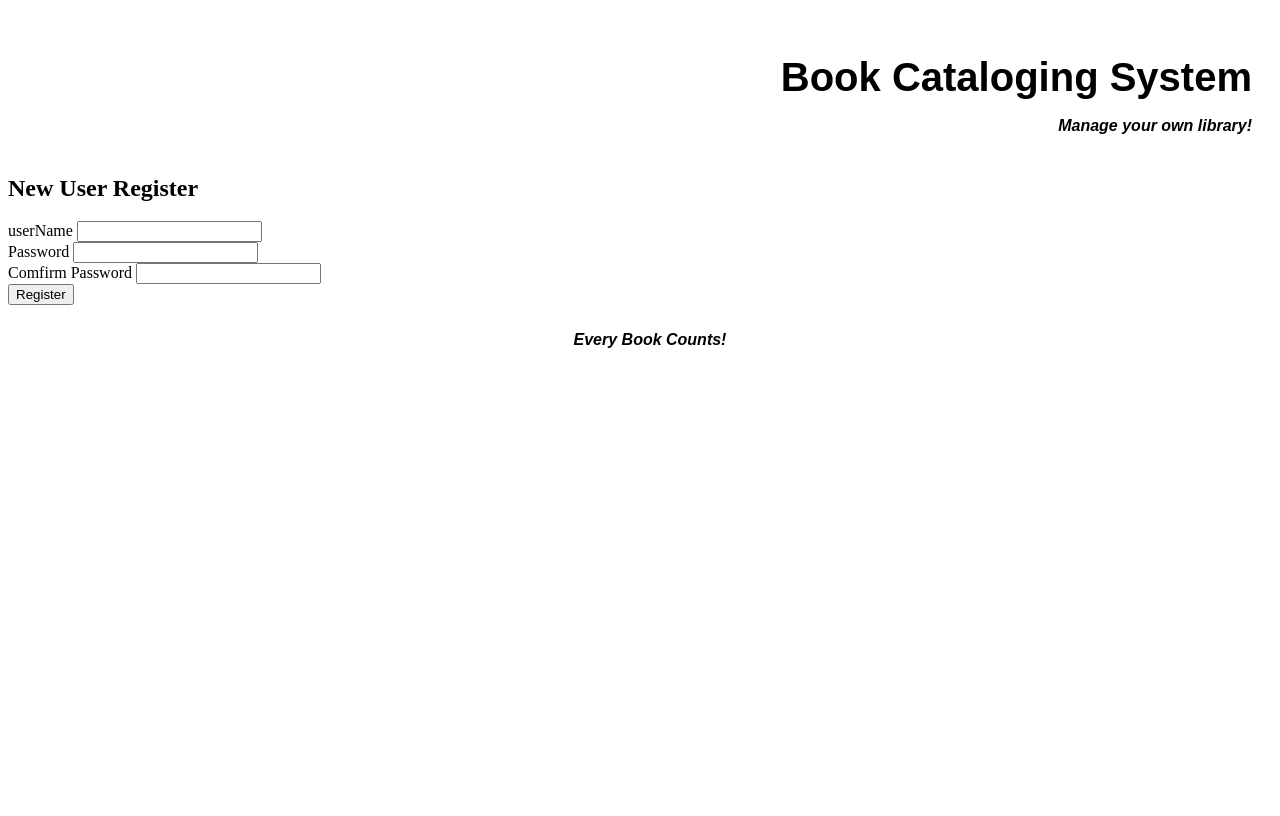
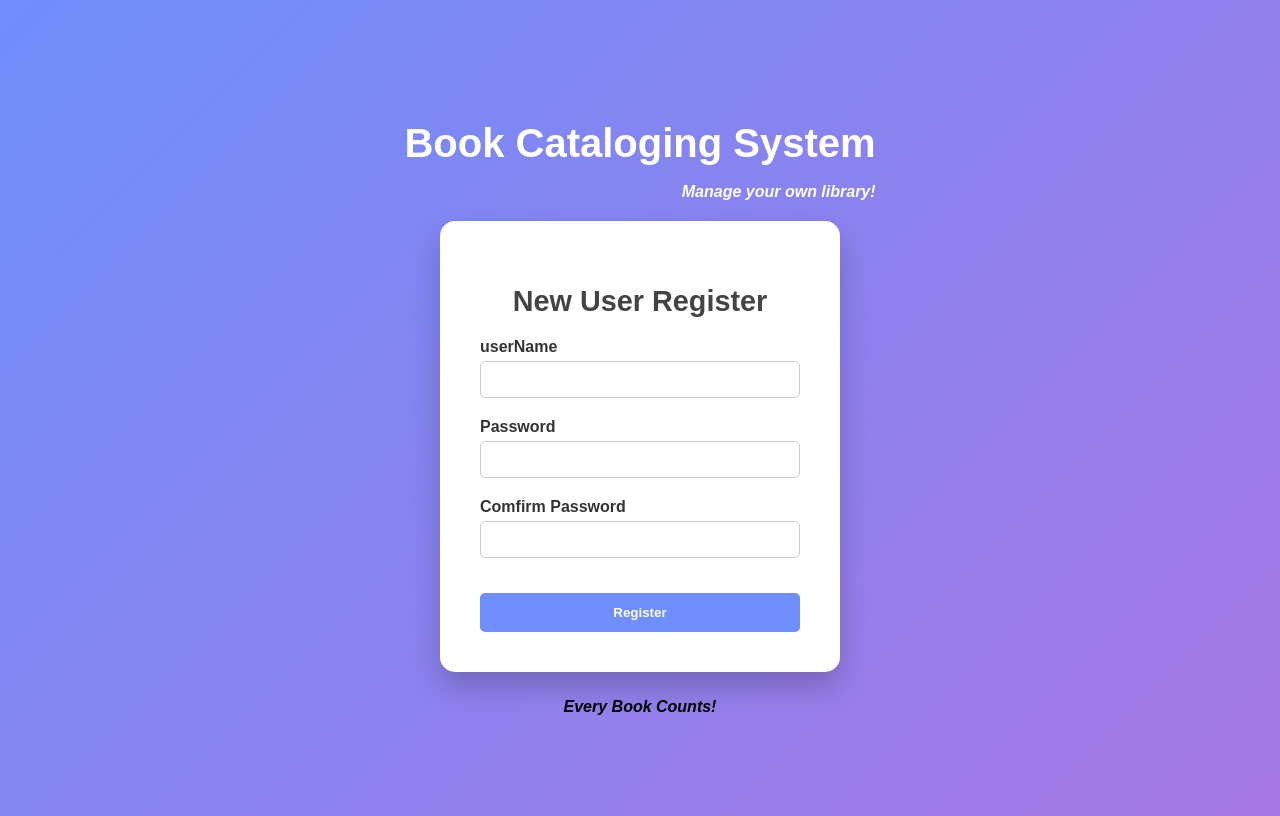
Before and after one commit to DanielDeng411/Book-Catalogue-System, a PHP site: template pages/register.php in a window 1280 px wide. Before the commit the page ends 348 px from the top, so only its background shows below. Run offline with PHP 8.4, Linux system fonts and the light colour scheme; the template is opened without the code that fills it, so the values that code supplies are empty.

Commit message:
Update register.css

```diff
--- a/styles/register.css
+++ b/styles/register.css
@@ -0,0 +1,67 @@
+
+* {
+    box-sizing: border-box;
+    font-family: Arial, sans-serif;
+}
+body {
+    display: flex;
+    justify-content: center;
+    align-items: center;
+    min-height: 100vh;
+    flex-direction: column;
+    background: linear-gradient(135deg, #6e8efb, #a777e3);
+}
+header {
+    padding: 20px;
+    text-align: left;
+    color: #fff;
+}
+.container {
+    background-color: #ffffff;
+    padding: 40px;
+    width: 400px;
+    border-radius: 15px;
+    box-shadow: 0px 15px 30px rgba(0, 0, 0, 0.2);
+}
+h2 {
+    margin-bottom: 20px;
+    text-align: center;
+    color: #444;
+    font-size: 1.8em;
+}
+
+.form-group {
+    margin-bottom: 20px;
+    display: flex;
+    flex-direction: column;
+}
+
+label {
+    margin-bottom: 5px;
+    font-weight: bold;
+    color: #333;
+}
+
+input {
+    padding: 10px;
+    border: 1px solid #ccc;
+    border-radius: 5px;
+    transition: border 0.3s;
+}
+
+button {
+    width: 100%;
+    padding: 12px;
+    margin-top: 10px;
+    background-color: #6e8efb;
+    color: white;
+    border: none;
+    border-radius: 5px;
+    font-weight: bold;
+
+}
+.error {
+    color: #ff6b6b;
+    font-size: 0.9em;
+    margin-top: 5px;
+}
```
